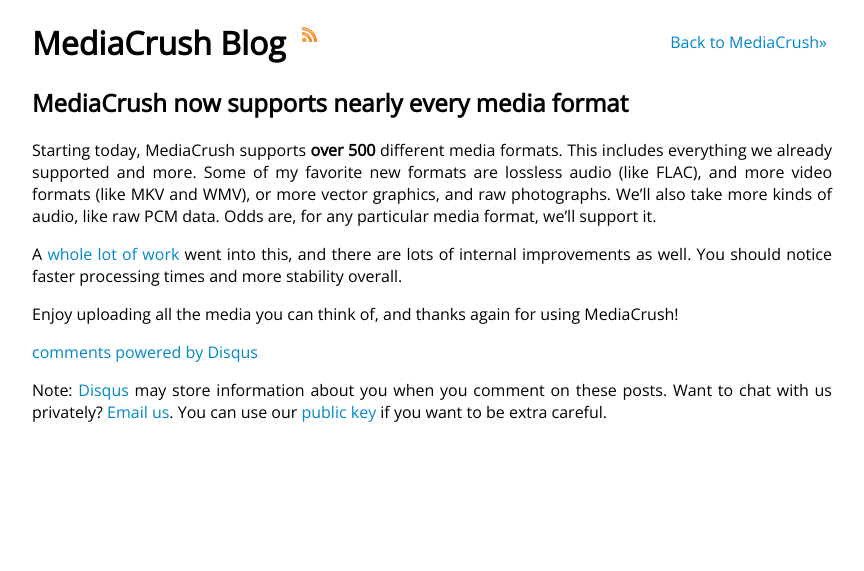
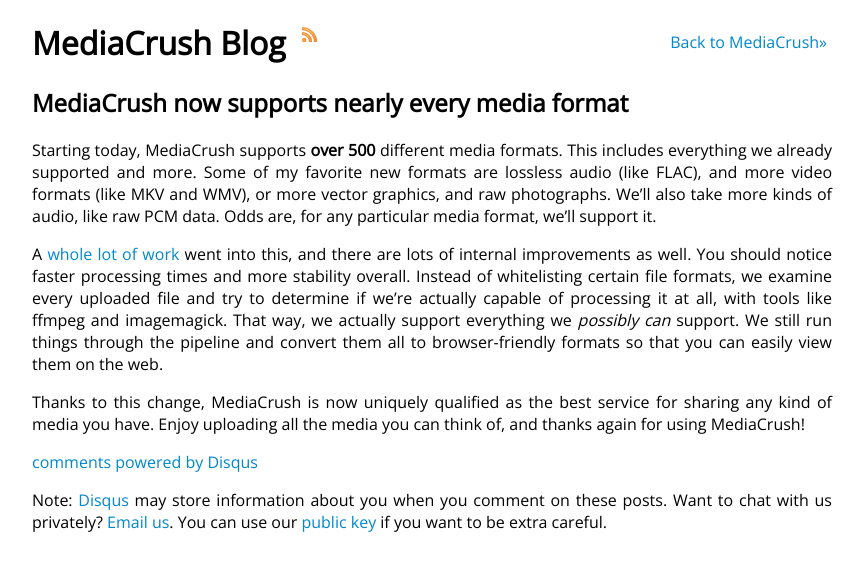
Before and after one commit to MediaCrush/mediacrush.github.io, a Jekyll site: the page built from _posts/2013-12-13-Supporting-all-media-types.md, in a window 1280 px wide. Shown: the top 571 px of the page, without its empty margins (208-1072 px from the left). Built offline with Jekyll 4.4.1, drawn with Linux system fonts in a browser that asks for light colours; Markdown is read by kramdown in place of the engine named in the settings; comment, search, counter and statistics services are not loaded.

Commit message:
Edit processing overhaul post

```diff
--- a/_posts/2013-12-13-Supporting-all-media-types.md
+++ b/_posts/2013-12-13-Supporting-all-media-types.md
@@ -10,6 +10,12 @@
 
 A [whole lot of work](https://github.com/MediaCrush/MediaCrush/pull/449) went into this, and there
 are lots of internal improvements as well. You should notice faster processing times and more
-stability overall.
+stability overall. Instead of whitelisting certain file formats, we examine every uploaded file and
+try to determine if we're actually capable of processing it at all, with tools like ffmpeg and
+imagemagick. That way, we actually support everything we *possibly can* support. We still run things
+through the pipeline and convert them all to browser-friendly formats so that you can easily view
+them on the web.
 
-Enjoy uploading all the media you can think of, and thanks again for using MediaCrush!
+Thanks to this change, MediaCrush is now uniquely qualified as the best service for sharing any
+kind of media you have. Enjoy uploading all the media you can think of, and thanks again for using
+MediaCrush!
```
